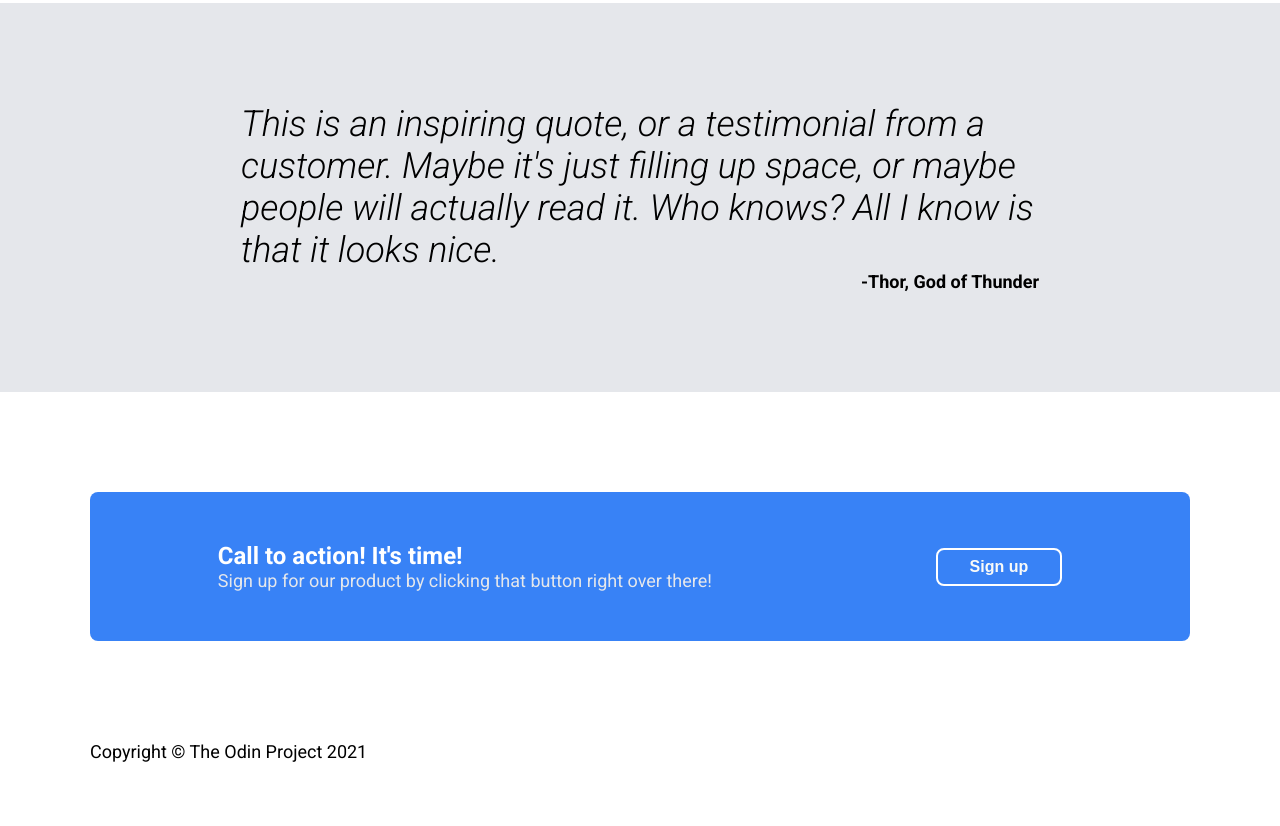
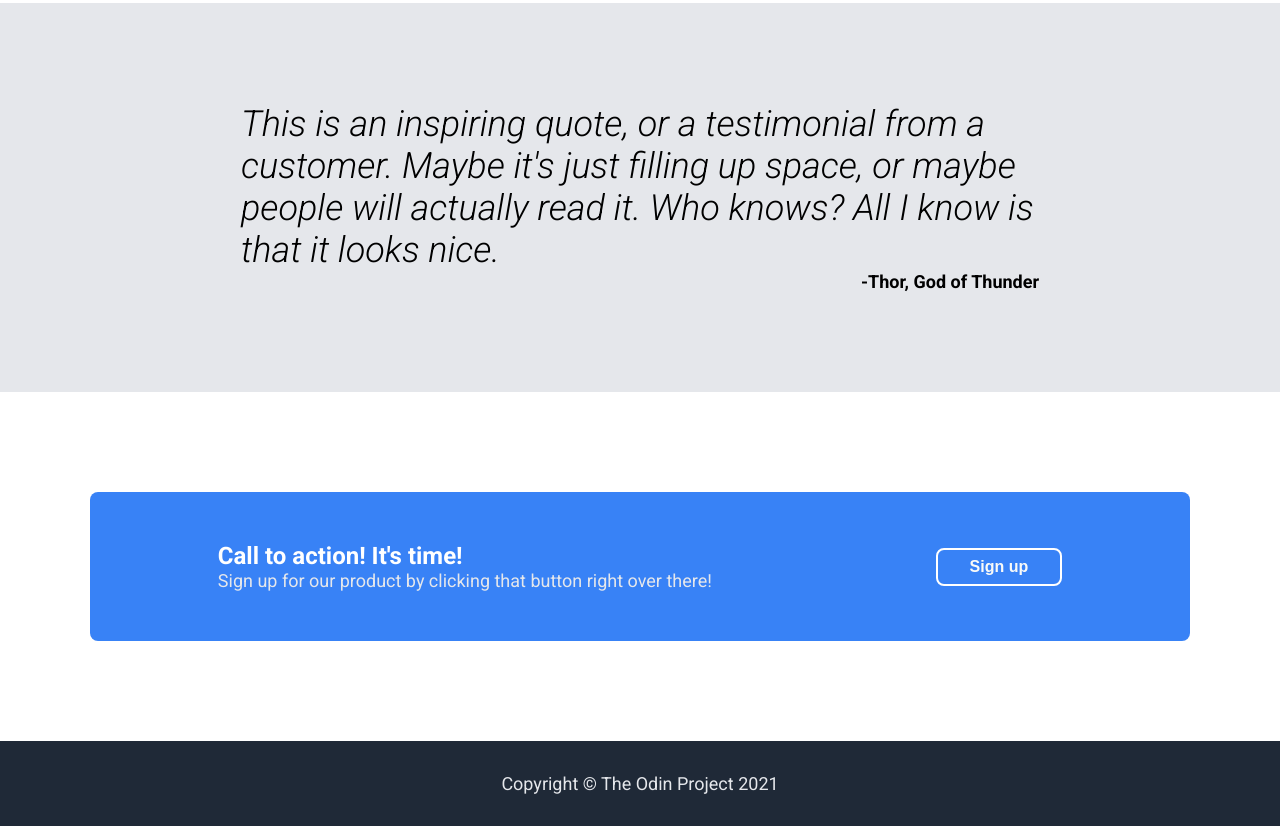
Before and after one commit to T0nci/odin-landing-page, a plain HTML site: page index.html in a window 1280 px wide. Shown: the part 982-1808 px from the top of the page. Before the commit the page ends 1744 px from the top, so only its background shows below. Drawn offline with Linux system fonts and the light colour scheme.

Commit message:
feat: Style the footer

```diff
--- a/style.css
+++ b/style.css
@@ -211,3 +211,21 @@ ul.header-links li a {
     font-weight: bold;
     font-size: 16px;
 }
+
+/* Footer */
+.footer {
+    background-color: #1f2937;
+    min-height: fit-content;
+}
+
+.footer .container {
+    padding: 32px 0;
+    display: flex;
+    justify-content: center;
+    align-items: center;
+}
+
+.footer .text {
+    font-size: 18px;
+    color: #e5e7eb;
+}
```
